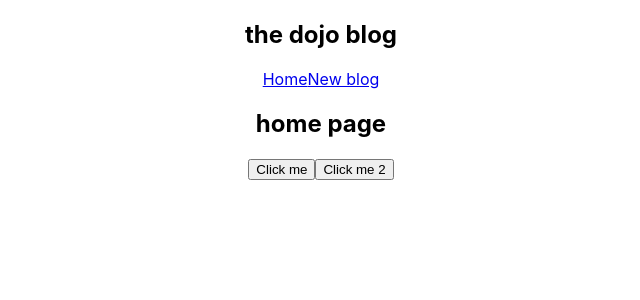
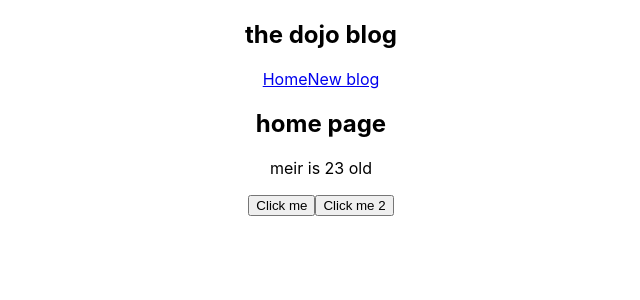
Before and after one commit to meirbelo/react-learning, a React (Create React App) app in the folder mon-app/: page / in a window 1280 px wide. Shown: the top 300 px of the page, without its empty margins (319-959 px from the left). Built offline with nearby package versions, Linux system fonts and the light colour scheme.

Commit message:
using state

```diff
--- a/mon-app/src/Home.js
+++ b/mon-app/src/Home.js
@@ -1,7 +1,19 @@
+import { useState } from "react";
+
+
+
 const Home = () => {
 
+ //let name ="meir";
+ const [name, setName] = useState("meir");
+ const [age, setAge] = useState(23);
+
+
  const handleClick = (e) => {
-  console.log('ninja', e)
+  setName('belo')
+  setAge(30)
+  //name = 'belo';
+  //console.log('ninja', e)
  }
 
  const handleClick2 = (name, e) => {
@@ -10,6 +22,7 @@
  return (
   <div className="home">
        <h2>home page</h2>
+       <p>{name} is {age} old</p>
        <button onClick={handleClick}>Click me</button>
        <button onClick = { (e) => handleClick2('meir', e)}> Click me 2 </button>
   </div>
```
